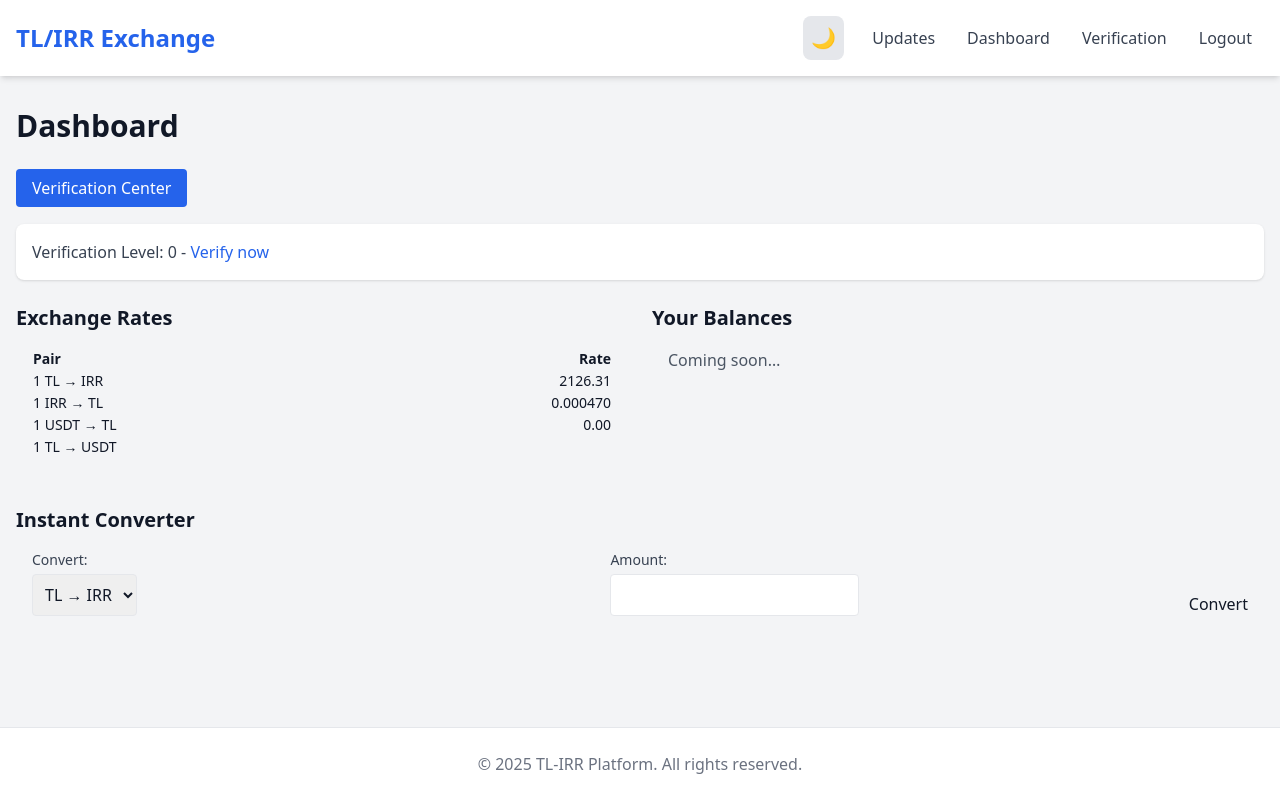
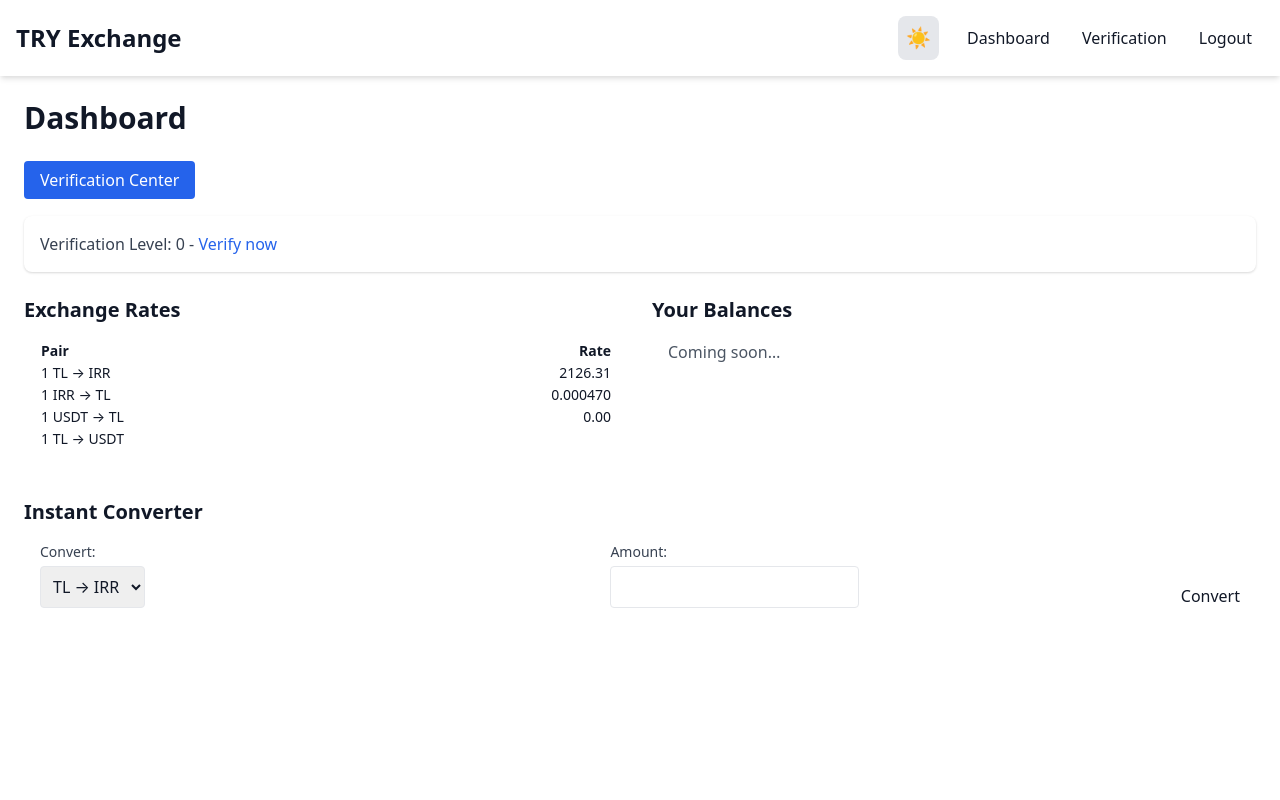
Before and after one commit to jjebraham/tryirr_platform, a Django app: page /dashboard/ in a window 1280 px wide. Run offline with Django 5.2, Linux system fonts and the light colour scheme; the visitor is signed in with stand-in values (Sample User, id 1); data that the repository does not hold is empty; some libraries are stand-ins or nearby versions.

```diff
--- a/core/templates/core/base.html
+++ b/core/templates/core/base.html
@@ -1,33 +1,33 @@
 <!DOCTYPE html>
-<html lang="en">
+<html lang="en" class="dark">
 <head>
-  <meta charset="utf-8" />
-  <meta name="viewport" content="width=device-width,initial-scale=1" />
+  <meta charset="UTF-8">
+  <meta name="viewport" content="width=device-width, initial-scale=1">
+  <title>TRY Exchange</title>
+  <link rel="stylesheet" href="https://cdn.jsdelivr.net/npm/tailwindcss@2.2.19/dist/tailwind.min.css">
+  <script>
+    function toggleTheme() {
+      const html = document.documentElement;
+      html.classList.toggle('dark');
+      localStorage.setItem('theme', html.classList.contains('dark') ? 'dark' : 'light');
+      document.getElementById('theme-icon').textContent = html.classList.contains('dark') ? '☀️' : '��';
+    }
 
-
-  <title>{% block title %}TL/IRR Exchange{% endblock %}</title>
-
-
-  <!-- Tailwind CSS -->
-  <script src="https://cdn.tailwindcss.com"></script>
-  <script>
-    tailwind.config = {
-      darkMode: 'class'
+    window.onload = () => {
+      const theme = localStorage.getItem('theme');
+      if (theme === 'light') {
+        document.documentElement.classList.remove('dark');
+        document.getElementById('theme-icon').textContent = '🌙';
+      } else {
+        document.documentElement.classList.add('dark');
+        document.getElementById('theme-icon').textContent = '☀️';
       }
+    };
   </script>
-
-  {% block extra_head %}{% endblock %}
 </head>
-<body class="bg-gray-100 dark:bg-gray-900 text-gray-900 dark:text-gray-100 min-h-screen flex flex-col transition-all duration-300">
-  <!-- HEADER -->
-  <header class="bg-white dark:bg-gray-800 shadow-md transition-all duration-300">
-    <div class="container mx-auto px-4 py-4 flex justify-between items-center">
-      <!-- Logo -->
-      <a href="{% url 'core:home' %}"
-         class="text-2xl font-bold text-blue-600 dark:text-blue-400 hover:text-blue-700 dark:hover:text-blue-300 transition-all duration-300">
-        TL/IRR Exchange
-      </a>
-
+<body class="bg-white dark:bg-gray-900 text-gray-900 dark:text-white">
+  <header class="flex justify-between items-center p-4 shadow-md dark:shadow-none">
+    <h1 class="text-2xl font-bold">TRY Exchange</h1>
     <div class="flex items-center space-x-4">
       <!-- Theme toggle button -->
       <button onclick="toggleTheme()"
@@ -37,108 +37,24 @@
 
       <!-- Navigation -->
       <nav class="flex items-center space-x-2">
-          <a href="{% url 'core:updates' %}"
-             class="px-3 py-2 text-gray-700 dark:text-gray-200 hover:text-blue-600 dark:hover:text-blue-400 transition-all duration-300">
-            Updates
-          </a>
+        {% comment %} Comment this if no updates view exists {% endcomment %}
+        {# <a href="{% url 'core:updates' %}" class="px-3 py-2 text-gray-700 dark:text-gray-200 hover:text-blue-600 dark:hover:text-blue-400 transition-all duration-300">Updates</a> #}
+
         {% if user.is_authenticated %}
-            <a href="{% url 'core:dashboard' %}"
-               class="px-3 py-2 text-gray-700 dark:text-gray-200 hover:text-blue-600 dark:hover:text-blue-400 transition-all duration-300">
-              Dashboard
-            </a>
-            <a href="{% url 'core:verification' %}"
-               class="px-3 py-2 text-gray-700 dark:text-gray-200 hover:text-blue-600 dark:hover:text-blue-400 transition-all duration-300">
-              Verification
-            </a>
-            <a href="{% url 'account_logout' %}"
-               class="px-3 py-2 text-gray-700 dark:text-gray-200 hover:text-red-600 dark:hover:text-red-400 transition-all duration-300">
-              Logout
-            </a>
+          <a href="{% url 'core:dashboard' %}" class="px-3 py-2 hover:text-blue-600 dark:hover:text-blue-400">Dashboard</a>
+          <a href="{% url 'core:verification' %}" class="px-3 py-2 hover:text-blue-600 dark:hover:text-blue-400">Verification</a>
+          <a href="{% url 'account_logout' %}" class="px-3 py-2 hover:text-red-600 dark:hover:text-red-400">Logout</a>
         {% else %}
-            <a href="{% url 'account_login' %}"
-               class="px-3 py-2 text-gray-700 dark:text-gray-200 hover:text-blue-600 dark:hover:text-blue-400 transition-all duration-300">
-              Login
-            </a>
-            <a href="{% url 'account_signup' %}"
-               class="px-4 py-2 bg-blue-600 hover:bg-blue-700 text-white rounded-lg font-medium transition-all duration-300 shadow-md hover:shadow-lg">
-              Register
-            </a>
+          <a href="{% url 'account_login' %}" class="px-3 py-2 hover:text-blue-600 dark:hover:text-blue-400">Login</a>
+          <a href="{% url 'account_signup' %}" class="px-3 py-2 hover:text-blue-600 dark:hover:text-blue-400">Register</a>
         {% endif %}
       </nav>
     </div>
-    </div>
   </header>
 
-  <!-- MAIN CONTENT -->
-  <main class="flex-grow container mx-auto px-4 py-8">
+  <main class="p-6">
     {% block content %}
-    <div class="text-center py-12">
-      <h1 class="text-4xl font-bold mb-4">Welcome to TL/IRR Exchange</h1>
-      <p class="text-xl text-gray-600 dark:text-gray-300">Your currency exchange platform</p>
-    </div>
     {% endblock %}
   </main>
-
-  <!-- FOOTER -->
-  <footer class="bg-white dark:bg-gray-800 border-t border-gray-200 dark:border-gray-700 py-6 transition-all duration-300">
-
-    <div class="container mx-auto px-4 text-center text-gray-500 dark:text-gray-400">
-      <p>&copy; {% now "Y" %} TL-IRR Platform. All rights reserved.</p>
-
-    </div>
-  </footer>
-
-  <!-- DARK MODE SCRIPT -->
-  <script>
-    function initTheme() {
-      const savedTheme = localStorage.getItem('theme');
-      const systemPrefersDark = window.matchMedia('(prefers-color-scheme: dark)').matches;
-      const shouldUseDark = savedTheme === 'dark' || (!savedTheme && systemPrefersDark);
-      const html = document.documentElement;
-      const icon = document.getElementById('theme-icon');
-      if (shouldUseDark) {
-        html.classList.add('dark');
-        if (icon) icon.textContent = '☀️';
-      } else {
-        html.classList.remove('dark');
-        if (icon) icon.textContent = '🌙';
-      }
-    }
-
-    function toggleTheme() {
-      const html = document.documentElement;
-      const icon = document.getElementById('theme-icon');
-      const isDark = html.classList.contains('dark');
-      if (isDark) {
-        html.classList.remove('dark');
-        localStorage.setItem('theme', 'light');
-        if (icon) icon.textContent = '🌙';
-      } else {
-        html.classList.add('dark');
-        localStorage.setItem('theme', 'dark');
-        if (icon) icon.textContent = '☀️';
-      }
-    }
-
-    if (document.readyState === 'loading') {
-      document.addEventListener('DOMContentLoaded', initTheme);
-    } else {
-      initTheme();
-    }
-
-    window.matchMedia('(prefers-color-scheme: dark)').addEventListener('change', function(e) {
-      if (!localStorage.getItem('theme')) {
-        const html = document.documentElement;
-        const icon = document.getElementById('theme-icon');
-        if (e.matches) {
-          html.classList.add('dark');
-          if (icon) icon.textContent = '☀️';
-        } else {
-          html.classList.remove('dark');
-          if (icon) icon.textContent = '🌙';
-        }
-      }
-    });
-  </script>
 </body>
 </html>
--- a/core/urls.py
+++ b/core/urls.py
@@ -10,8 +10,7 @@ urlpatterns = [
     # Post‑login dashboard
     path('dashboard/', views.dashboard, name='dashboard'),
 
-
-    # ✅ KYC Wizard Views (from HEAD)
+    # ✅ KYC Wizard Views
     path('kyc/', views.kyc_start, name='kyc'),
     path('kyc/phone/',   views.PhoneVerificationView.as_view(),    name='kyc_phone'),
     path('kyc/email/',   views.EmailVerificationView.as_view(),    name='kyc_email'),
@@ -19,8 +18,8 @@ urlpatterns = [
     path('kyc/address/', views.ProofOfAddressView.as_view(),       name='kyc_address'),
     path('kyc/deposit/', views.GuaranteeDepositView.as_view(),     name='kyc_deposit'),
 
-    # ✅ Extra views from pr-5
+    # ✅ Extra views
     path('verification/', views.verification, name='verification'),
     path('rates/', views.rates_api, name='rates'),
-
+    path('updates/', views.updates, name='updates'),  # ✅ Added missing route
 ]
```
Lines whose indentation alone changed are shown as unchanged.
